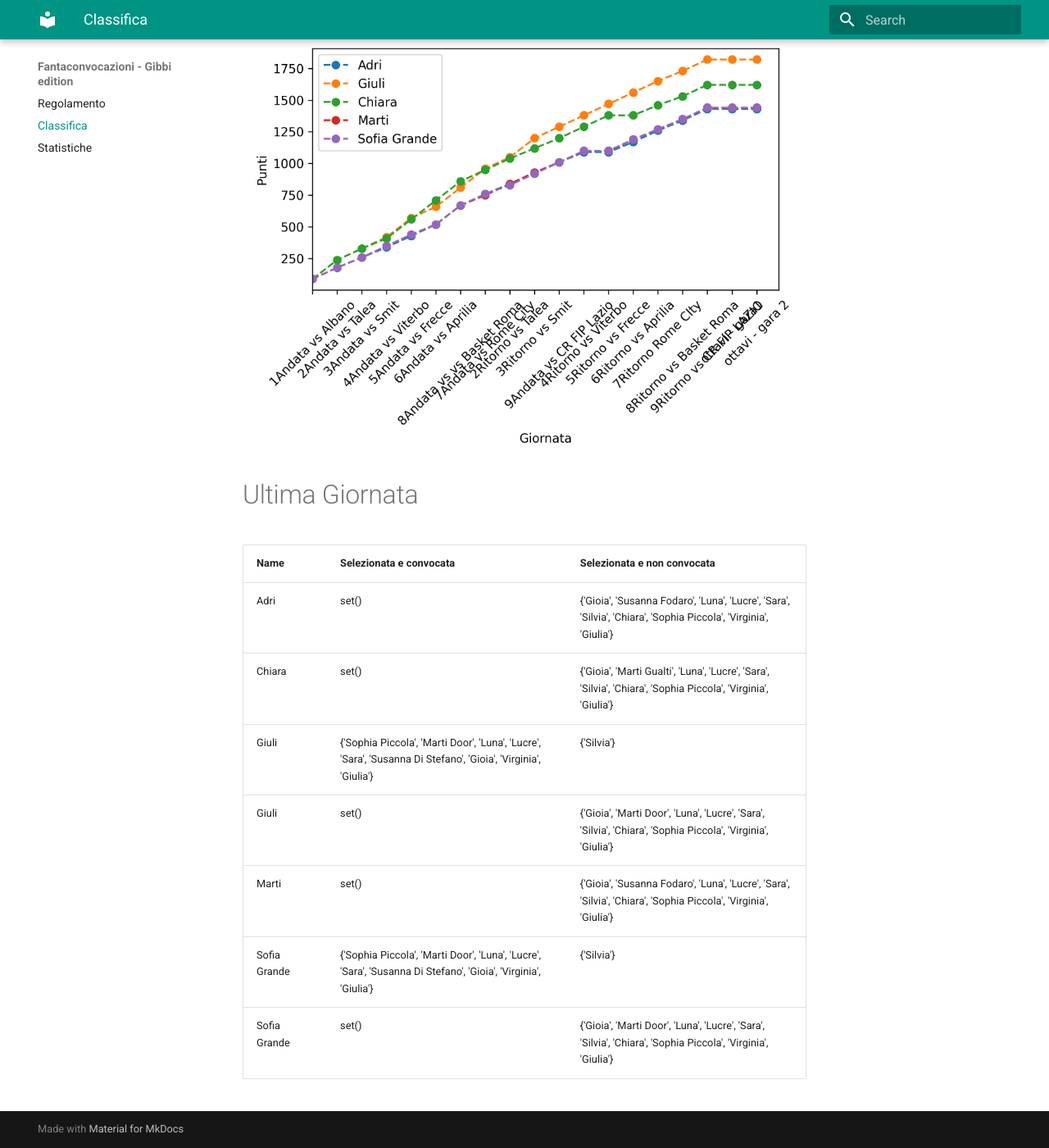
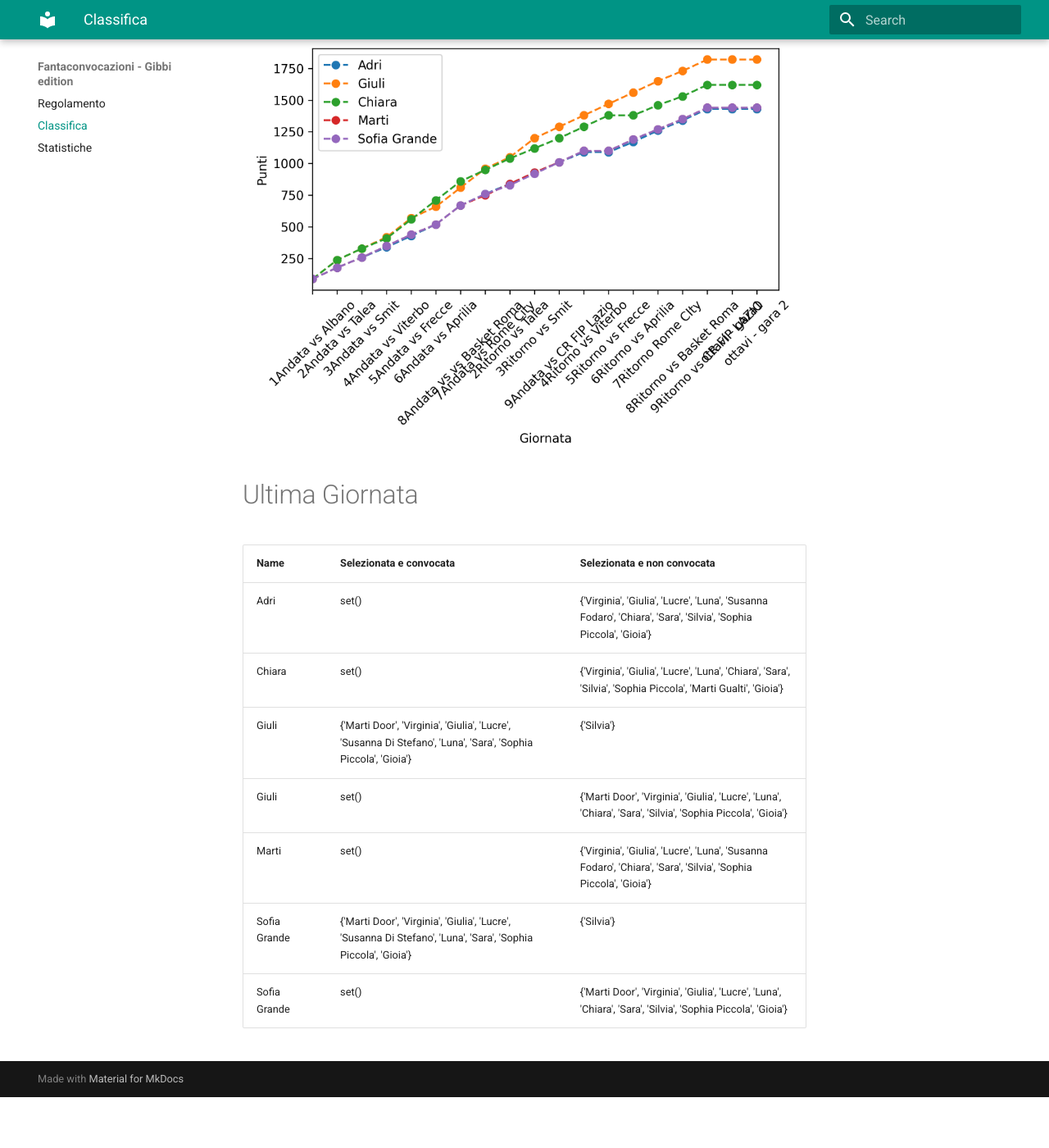
Before and after one commit to martinig94/fantagibbi, an MkDocs documentation site: the page built from docs/Classifica.md, in a window 1280 px wide and 1400 px high, scrolled down 565 px. Shown: the whole window at 82% size. Built offline with MkDocs 1.6.1 and Material for MkDocs 9.7.7, drawn with Linux system fonts in a browser that asks for light colours; after the commit the page ends 1903 px from its top, so only the background shows below that.

Commit message:
Auto-update from main.py

```diff
--- a/docs/Classifica.md
+++ b/docs/Classifica.md
@@ -18,11 +18,11 @@
 <!-- START_TABLE CORRECT -->
 | Name         | Selezionata e convocata                                                                                        | Selezionata e non convocata                                                                                      |
 |:-------------|:---------------------------------------------------------------------------------------------------------------|:-----------------------------------------------------------------------------------------------------------------|
-| Adri         | set()                                                                                                          | {'Gioia', 'Susanna Fodaro', 'Luna', 'Lucre', 'Sara', 'Silvia', 'Chiara', 'Sophia Piccola', 'Virginia', 'Giulia'} |
-| Chiara       | set()                                                                                                          | {'Gioia', 'Marti Gualti', 'Luna', 'Lucre', 'Sara', 'Silvia', 'Chiara', 'Sophia Piccola', 'Virginia', 'Giulia'}   |
-| Giuli        | {'Sophia Piccola', 'Marti Door', 'Luna', 'Lucre', 'Sara', 'Susanna Di Stefano', 'Gioia', 'Virginia', 'Giulia'} | {'Silvia'}                                                                                                       |
-| Giuli        | set()                                                                                                          | {'Gioia', 'Marti Door', 'Luna', 'Lucre', 'Sara', 'Silvia', 'Chiara', 'Sophia Piccola', 'Virginia', 'Giulia'}     |
-| Marti        | set()                                                                                                          | {'Gioia', 'Susanna Fodaro', 'Luna', 'Lucre', 'Sara', 'Silvia', 'Chiara', 'Sophia Piccola', 'Virginia', 'Giulia'} |
-| Sofia Grande | {'Sophia Piccola', 'Marti Door', 'Luna', 'Lucre', 'Sara', 'Susanna Di Stefano', 'Gioia', 'Virginia', 'Giulia'} | {'Silvia'}                                                                                                       |
-| Sofia Grande | set()                                                                                                          | {'Gioia', 'Marti Door', 'Luna', 'Lucre', 'Sara', 'Silvia', 'Chiara', 'Sophia Piccola', 'Virginia', 'Giulia'}     |
+| Adri         | set()                                                                                                          | {'Virginia', 'Giulia', 'Lucre', 'Luna', 'Susanna Fodaro', 'Chiara', 'Sara', 'Silvia', 'Sophia Piccola', 'Gioia'} |
+| Chiara       | set()                                                                                                          | {'Virginia', 'Giulia', 'Lucre', 'Luna', 'Chiara', 'Sara', 'Silvia', 'Sophia Piccola', 'Marti Gualti', 'Gioia'}   |
+| Giuli        | {'Marti Door', 'Virginia', 'Giulia', 'Lucre', 'Susanna Di Stefano', 'Luna', 'Sara', 'Sophia Piccola', 'Gioia'} | {'Silvia'}                                                                                                       |
+| Giuli        | set()                                                                                                          | {'Marti Door', 'Virginia', 'Giulia', 'Lucre', 'Luna', 'Chiara', 'Sara', 'Silvia', 'Sophia Piccola', 'Gioia'}     |
+| Marti        | set()                                                                                                          | {'Virginia', 'Giulia', 'Lucre', 'Luna', 'Susanna Fodaro', 'Chiara', 'Sara', 'Silvia', 'Sophia Piccola', 'Gioia'} |
+| Sofia Grande | {'Marti Door', 'Virginia', 'Giulia', 'Lucre', 'Susanna Di Stefano', 'Luna', 'Sara', 'Sophia Piccola', 'Gioia'} | {'Silvia'}                                                                                                       |
+| Sofia Grande | set()                                                                                                          | {'Marti Door', 'Virginia', 'Giulia', 'Lucre', 'Luna', 'Chiara', 'Sara', 'Silvia', 'Sophia Piccola', 'Gioia'}     |
 <!-- END_TABLE CORRECT -->
```
